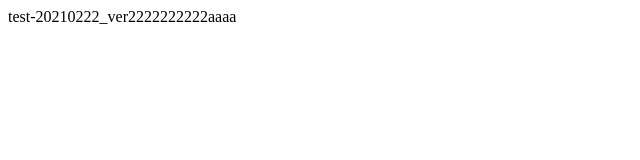
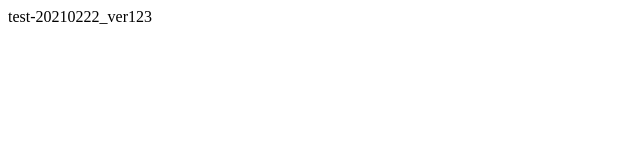
Before and after one commit to musickappa/test-20210222, a plain HTML site: page index.html in a window 1280 px wide. Shown: the whole page, without its empty margins (0-640 px from the left). Drawn offline with Linux system fonts and the light colour scheme.

Commit message:
4th commit

```diff
--- a/index.html
+++ b/index.html
@@ -1 +1 @@
-<div>test-20210222_ver2222222222aaaa</div>
+<div>test-20210222_ver123</div>
```
